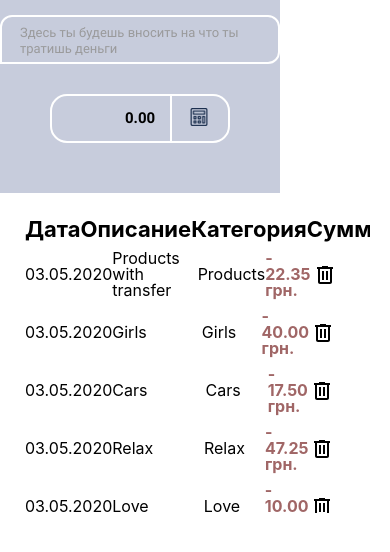
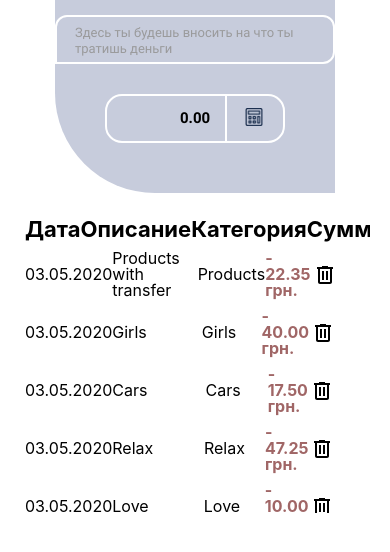
Before and after one commit to cabbageRolls/Kapusta, a React (Create React App) app: page / in a window 390 px wide. Shown: the top 552 px of the page. Built offline with nearby package versions, Linux system fonts and the light colour scheme.

Commit message:
fixed breakpoint

```diff
--- a/src/components/ExpensesForm/ExpensesForm.module.css
+++ b/src/components/ExpensesForm/ExpensesForm.module.css
@@ -6,7 +6,6 @@
 .form {
   width: 602px;
   position: relative;
-  margin: 0;
 }
 
 .descriptionInput {
@@ -69,7 +68,7 @@
 
 /* tablet */
 
-@media (min-width: 480px) and (max-width: 768px) {
+@media (min-width: 768px) and (max-width: 1199px) {
   .form {
     width: 500px;
   }
@@ -86,11 +85,18 @@
 }
 
 /* mobile */
-@media (max-width: 480px) {
+@media (max-width: 767px) {
+
+  .container {
+    max-width: 280px;
+    margin: 0 auto;
+  }
+
   .form {
     padding: 15px 0px 50px;
     width: 280px;
     background-color: #c7ccdc;
+    border-bottom-left-radius: 100px;
   }
 
   .descriptionInput {
@@ -103,7 +109,7 @@
     width: 180px;
     border: 2px solid #fff;
     border-radius: 17px;
-    margin: 30px 0 0 50px;
+    margin-left: 50px;
     text-align: center;
   }
 
@@ -117,8 +123,6 @@
 
   input[type='text'] {
     background: transparent;
-    word-wrap: break-word;
-    text-overflow: ellipsis;
   }
 
   .descriptionInput::placeholder {
@@ -148,6 +152,7 @@
 
   .div {
     position: relative;
+    margin-bottom: 30px;
   }
 
   .placeholder {
```
